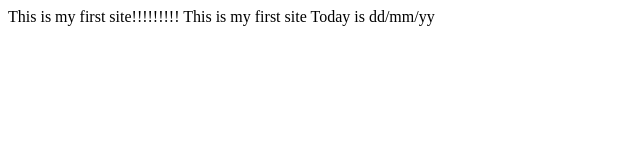
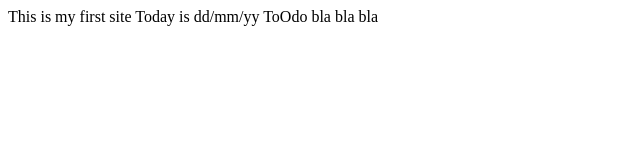
Before and after one commit to PiVaNi/Pivani, a website: page site/index.html in a window 1280 px wide. Shown: the whole page, without its empty margins (0-640 px from the left). Drawn offline with Linux system fonts and the light colour scheme.

Commit message:
add bla bla

```diff
--- a/site/index.html
+++ b/site/index.html
@@ -5,8 +5,8 @@
 	<title>Document</title>
 </head>
 <body>
-	This is my first site!!!!!!!!!
 	This is my first site
 	Today is dd/mm/yy
+	ToOdo bla bla bla
 </body>
 </html>
```
